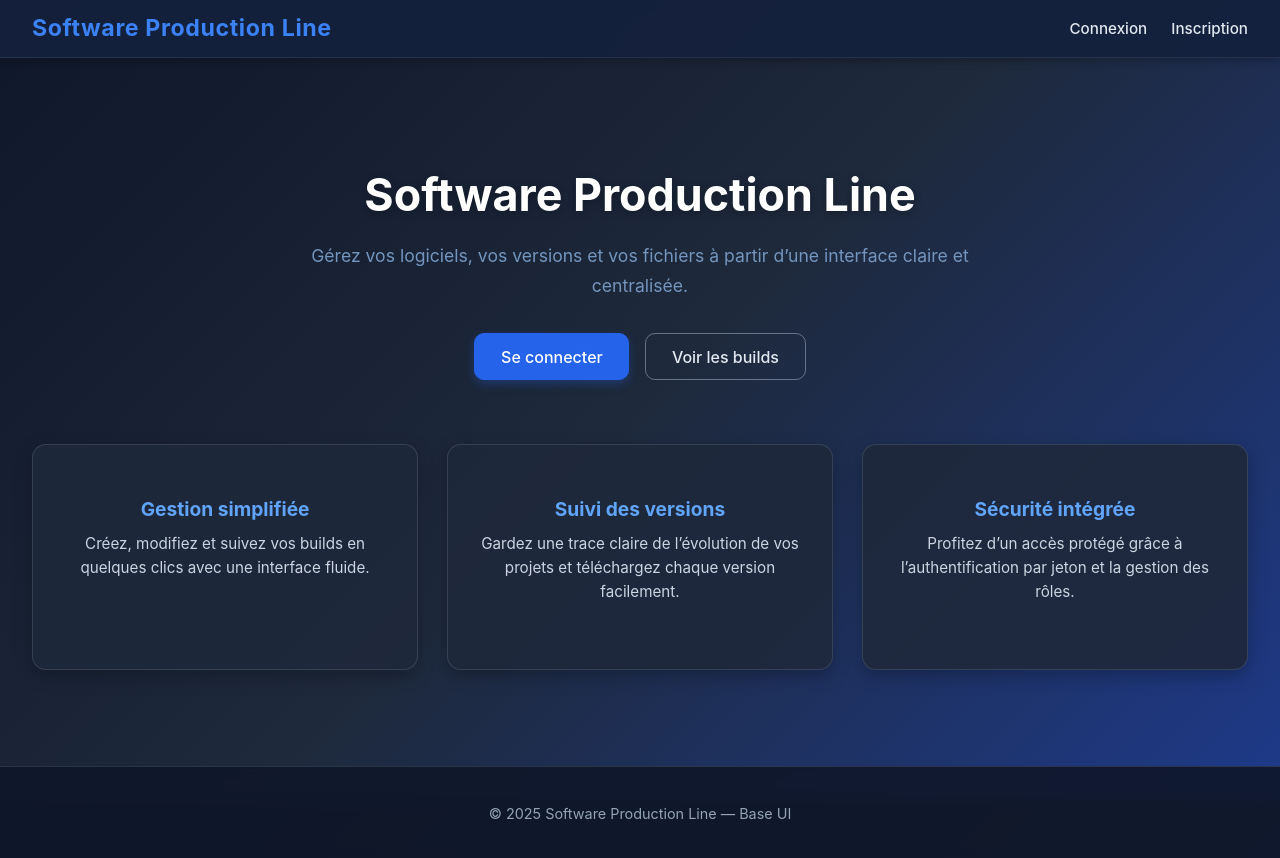
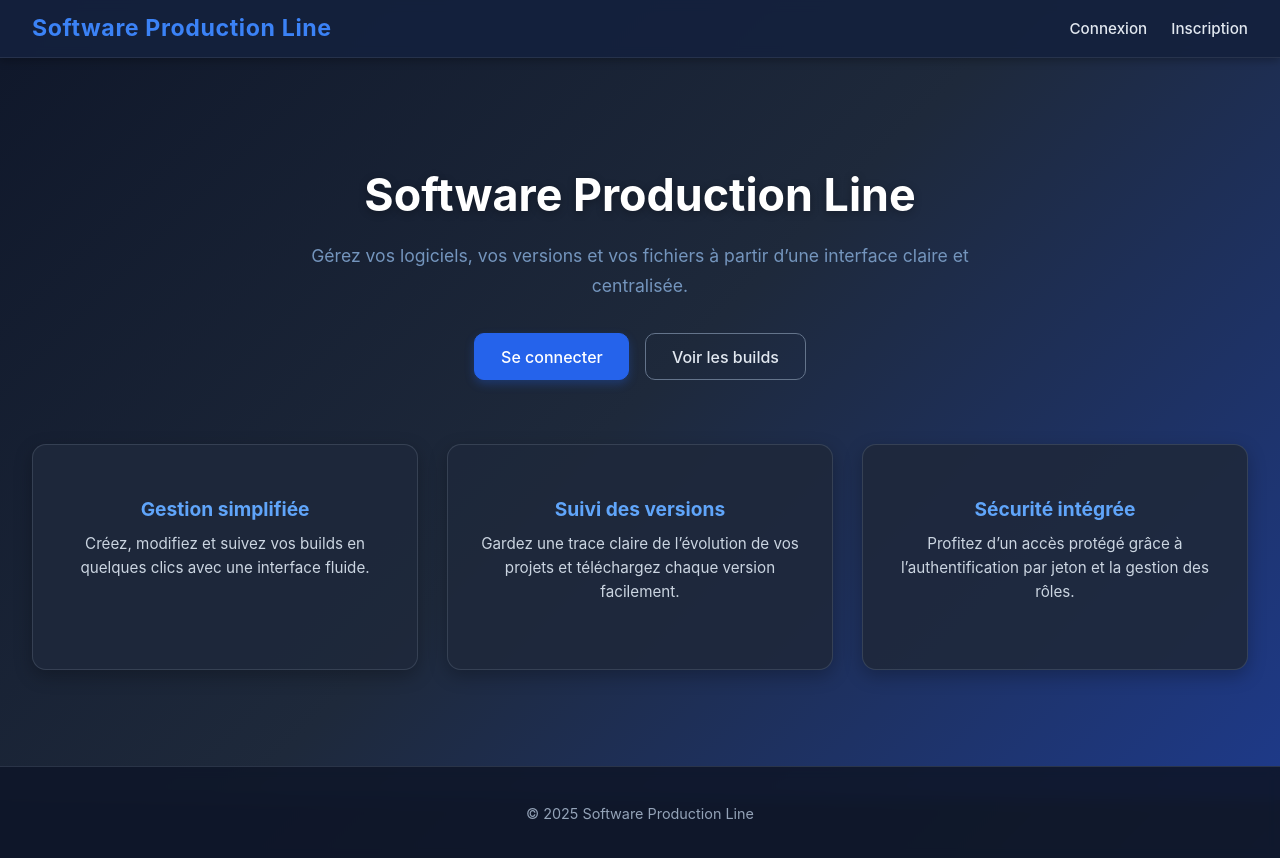
Before and after one commit to Raphael716/projet_final_devApp, a React (Vite) app in the folder SPL/: page / in a window 1280 px wide. Built offline with nearby package versions, Linux system fonts and the light colour scheme.

Commit message:
[Upd] : Fix de l'affichage du footer
Modification du texte du footer.

```diff
--- a/SPL/src/Footer.tsx
+++ b/SPL/src/Footer.tsx
@@ -4,7 +4,7 @@ export default function Footer() {
   return (
     <footer id="contact" className="footer">
       <p>
-        &copy; {new Date().getFullYear()} Software Production Line — Base UI
+        &copy; {new Date().getFullYear()} Software Production Line
       </p>
     </footer>
   );
```
